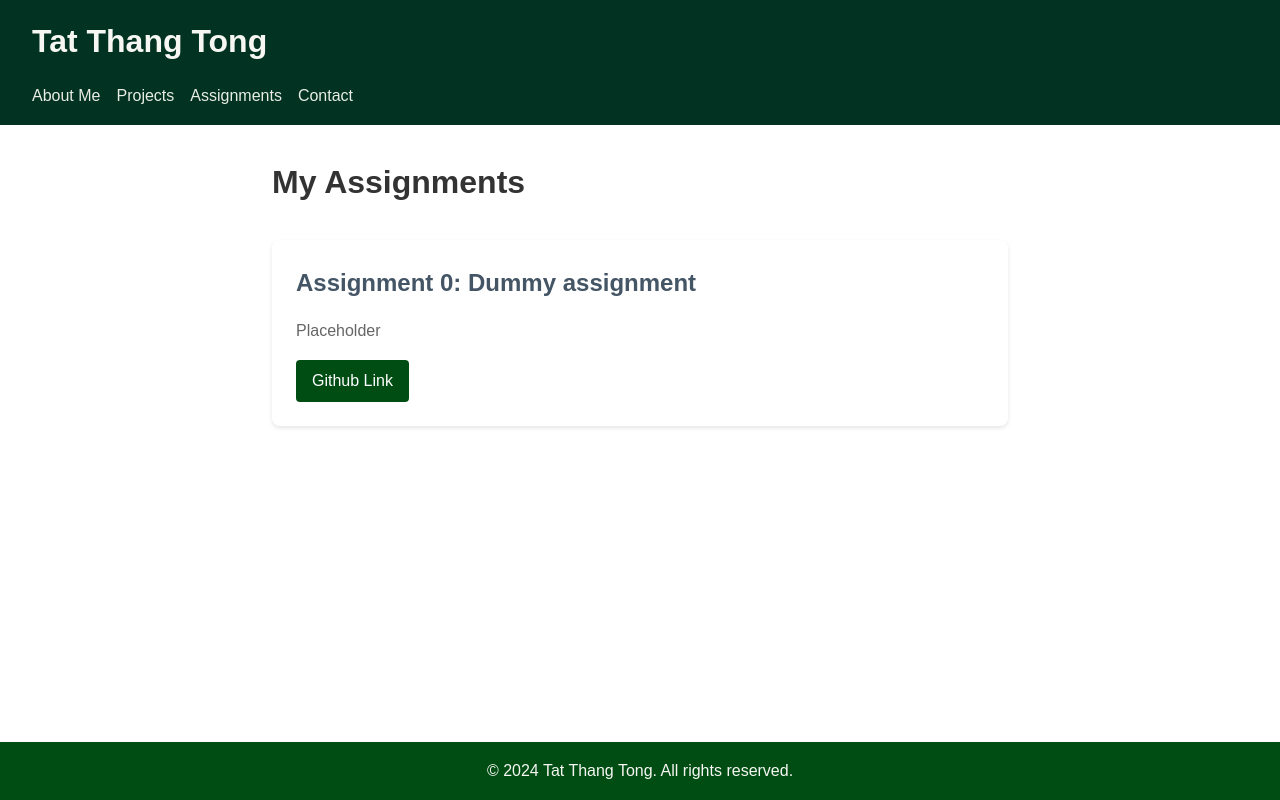
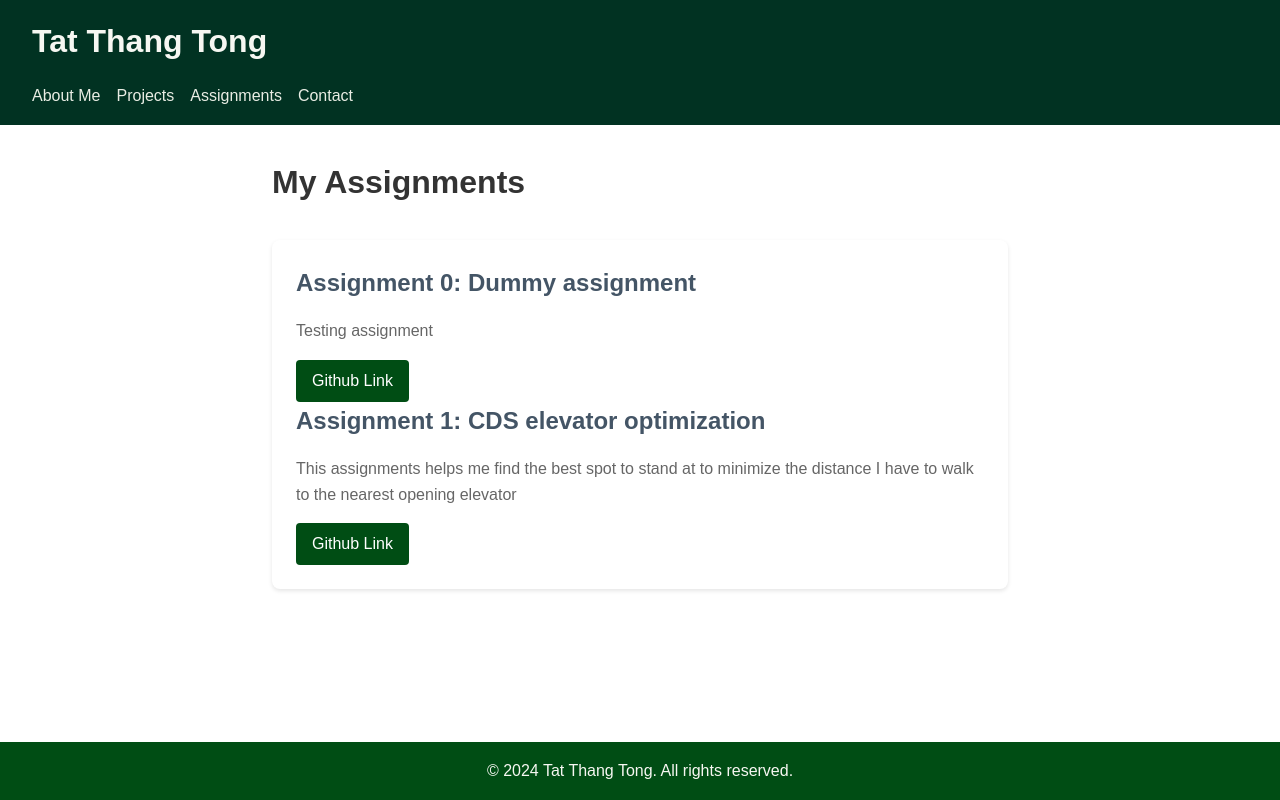
Before and after one commit to Kermit3T/Kermit3T.github.io, a React (Vite) app: page /assignments in a window 1280 px wide. Built offline with nearby package versions, Linux system fonts and the light colour scheme.

Commit message:
added assignment 1

```diff
--- a/src/pages/Assignments.jsx
+++ b/src/pages/Assignments.jsx
@@ -50,9 +50,17 @@ function Assignments() {
       <AssignmentCard>
         <AssignmentTitle>Assignment 0: Dummy assignment</AssignmentTitle>
         <AssignmentDescription>
-            Placeholder
+            Testing assignment
         </AssignmentDescription>
-        <GithubLink href="https://github.com/Kermit3T/bu_username-assignment-0" target="_blank" rel="noopener noreferrer">
+        <GithubLink href="https://github.com/Kermit3T/tongtt-assignment-0" target="_blank" rel="noopener noreferrer">
+          Github Link
+        </GithubLink>
+
+        <AssignmentTitle>Assignment 1: CDS elevator optimization</AssignmentTitle>
+        <AssignmentDescription>
+            This assignments helps me find the best spot to stand at to minimize the distance I have to walk to the nearest opening elevator
+        </AssignmentDescription>
+        <GithubLink href="https://github.com/Kermit3T/tongtt-assignment-1" target="_blank" rel="noopener noreferrer">
           Github Link
         </GithubLink>
       </AssignmentCard>
```
